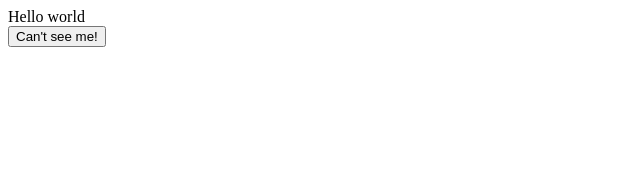
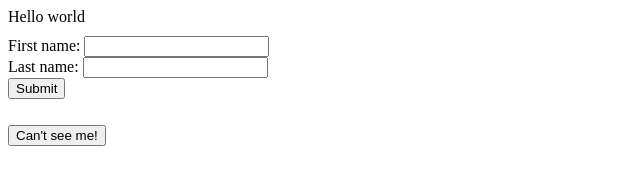
Before and after one commit to Shapeways/shapeways.github.io, a plain HTML site: page index.html in a window 1280 px wide. Shown: the whole page, without its empty margins (0-640 px from the left). Drawn offline with nearby package versions, Linux system fonts and the light colour scheme.

Commit message:
Add forms n stuff

```diff
--- a/index.html
+++ b/index.html
@@ -4,6 +4,13 @@
 <div>
     <span class="hello-world">Hello world</span>
 </div>
+
+<form class="login-example" style="padding: 10px 0px;">
+  First name: <input type="text" name="fname"><br>
+  Last name: <input type="text" name="lname"><br>
+  <input type="submit" value="Submit">
+</form>
+
 <button type="button" id="unhide">Can't see me!</button>
 <div class="hidden-div" style="display: none;">
     <span class="hidden-span">Ack, you found me!</span>
--- a/sample.js
+++ b/sample.js
@@ -16,4 +16,8 @@ $(document).ready(function() {
             $(this).text("Can't see me!");
         }
     });
+
+    $(".login-example").submit(function() {
+       console.log("submit!")
+    });
 });
```
